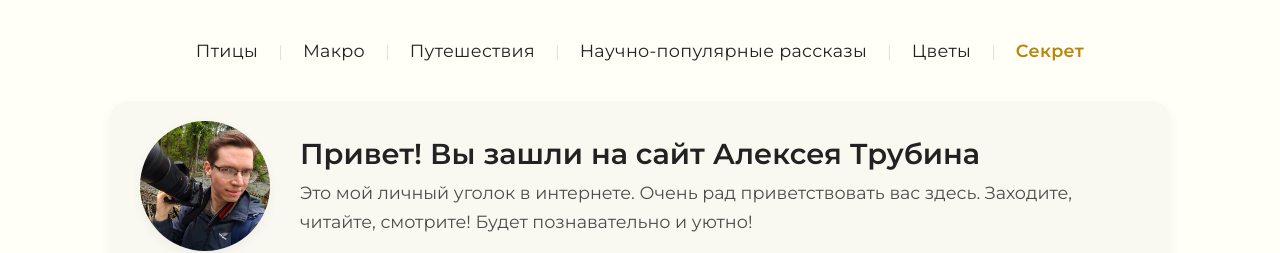
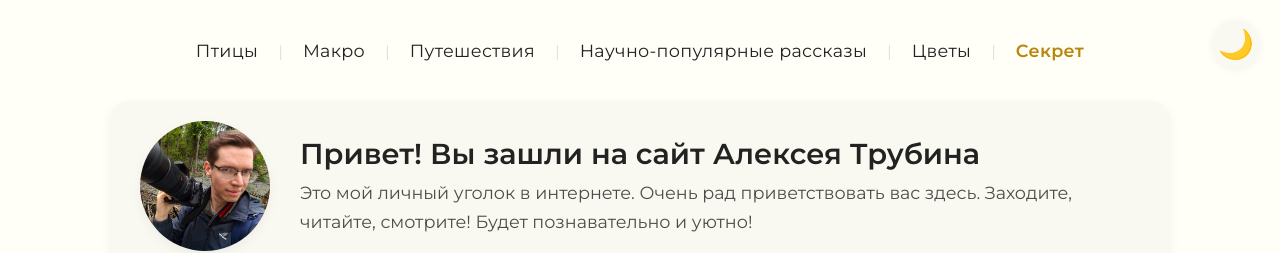
Before and after one commit to alextrubin/alextrubin.github.io, a Jekyll site: the page built from index.html, in a window 1280 px wide. Shown: the top 253 px of the page. Built offline with Jekyll 4.4.1, drawn with Linux system fonts in a browser that asks for light colours.

Commit message:
Update default.html кнопка темы

```diff
--- a/_layouts/default.html
+++ b/_layouts/default.html
@@ -14,6 +14,10 @@
   <link rel="stylesheet" href="{{ '/css/style.css' | relative_url }}">
 </head>
 <body>
+<button id="theme-toggle" class="theme-btn" aria-label="Переключить тему">
+  🌙
+</button>
+
   <div class="container">
     <!-- Шапка с переключателем языков (вынесена в отдельный include) -->
     {% include header.html %}
```
